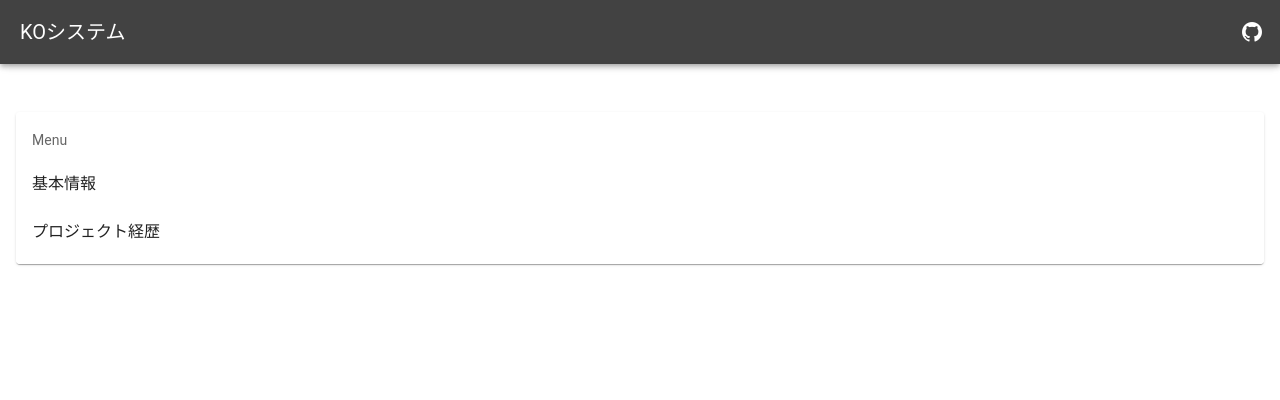
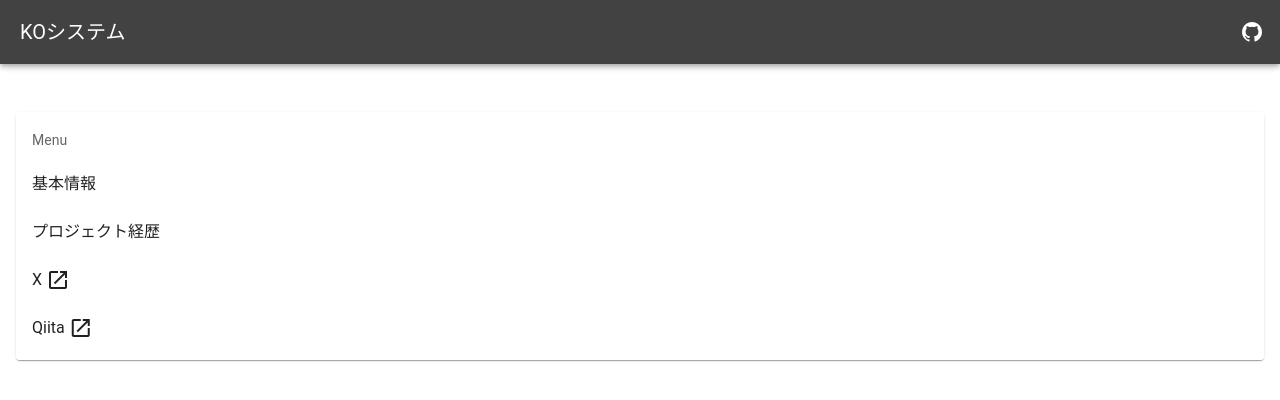
Before and after one commit to ogoshikazuki/skill-sheet, a Nuxt app in the folder frontend/public/nuxt/: page / in a window 1280 px wide. Shown: the top 400 px of the page. Built offline with nearby package versions, Linux system fonts and the light colour scheme.

Commit message:
external pages (#40)

```diff
--- a/frontend/public/nuxt/pages/index.vue
+++ b/frontend/public/nuxt/pages/index.vue
@@ -15,6 +15,17 @@ const pages = [
     label: 'プロジェクト経歴'
   }
 ]
+
+const externalPages = [
+  {
+    href: 'https://x.com/k_o_system',
+    label: 'X'
+  },
+  {
+    href: 'https://qiita.com/ogoshikazuki',
+    label: 'Qiita'
+  }
+]
 </script>
 
 <template>
@@ -24,6 +35,9 @@ const pages = [
       <v-list-item v-for="page in pages" :key="page.path" @click="navigateTo(page.path)">
         {{ page.label }}
       </v-list-item>
+      <v-list-item v-for="page in externalPages" :key="page.href" :href="page.href" target="_blank">
+        {{ page.label }} <v-icon icon="mdi-open-in-new" />
+      </v-list-item>
     </v-list>
   </v-card>
 </template>
```
